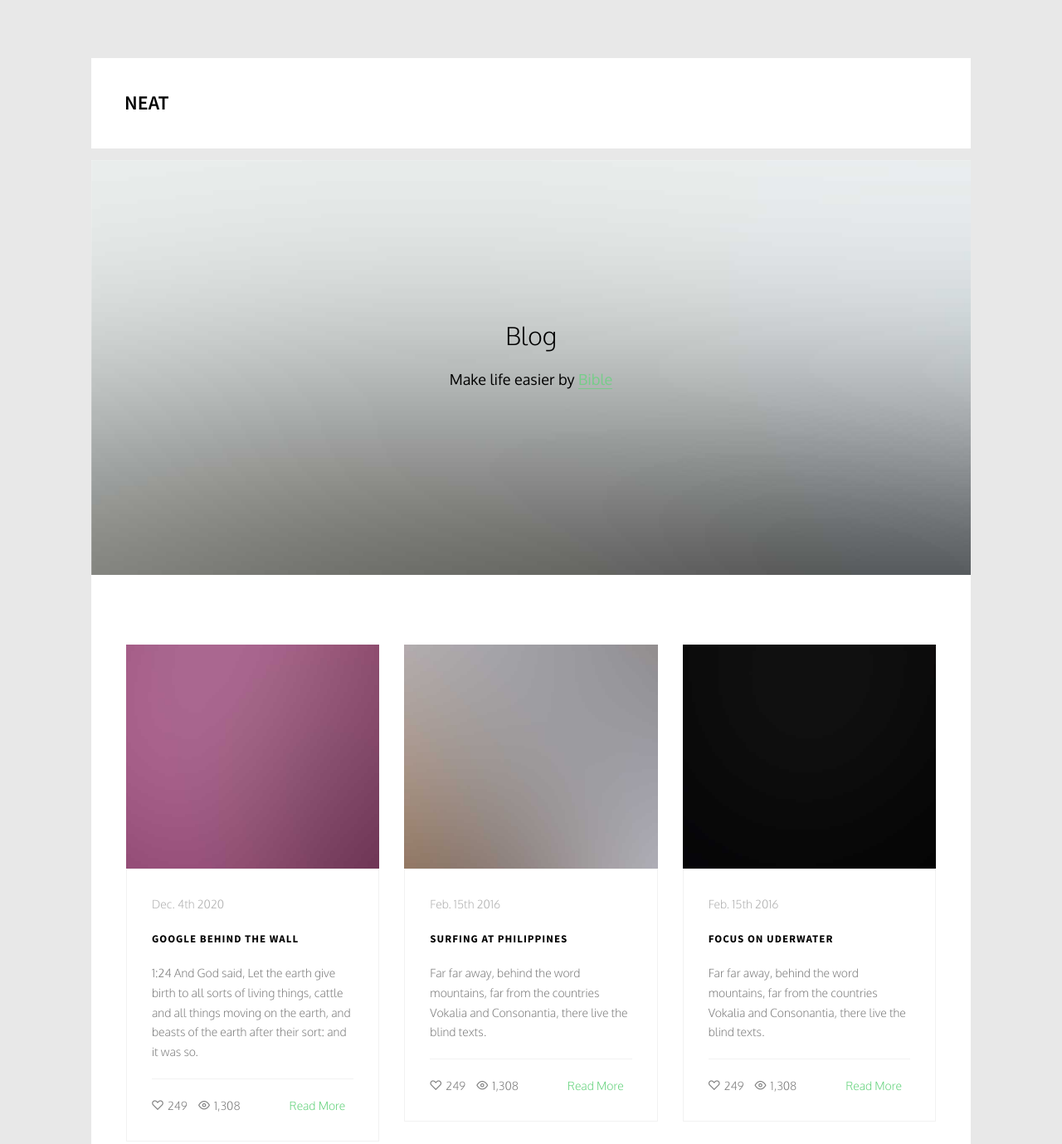
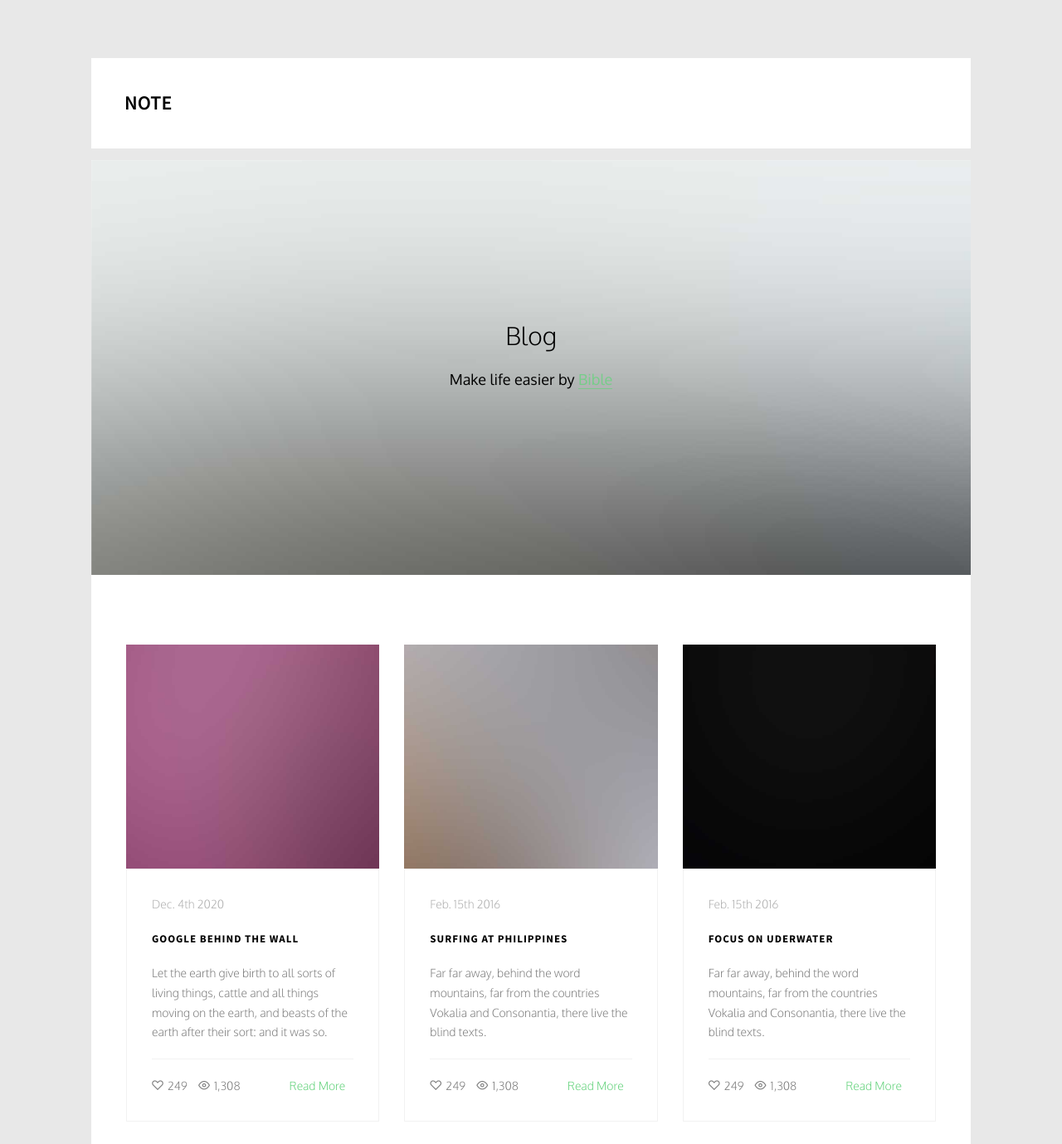
Before and after one commit to IWantToClearMyHead/IWantToClearMyHead.github.io, a plain HTML site: page note/blog.html in a window 1280 px wide. Shown: the top 1379 px of the page at 83% size. Drawn offline with Linux system fonts and the light colour scheme; files whose address does not match are found by name.

Commit message:
Update blog.html

```diff
--- a/note/blog.html
+++ b/note/blog.html
@@ -71,7 +71,7 @@
 			<div class="top-menu">
 				<div class="row">
 					<div class="col-xs-2">
-						<div id="fh5co-logo"><a href="index.html">Neat</a></div>
+						<div id="fh5co-logo"><a href="index.html">Note</a></div>
 					</div>
 					<div class="col-xs-10 text-right menu-1">
 						<!-- ul>
@@ -123,7 +123,7 @@
 						<div class="blog-text">
 							<span class="posted_on">Dec. 4th 2020</span>
 							<h3><a href="#">Google behind the wall</a></h3>
-							<p>1:24	  	And God said, Let the earth give birth to all sorts of living things, cattle and all things moving on the earth, and beasts of the earth after their sort: and it was so.</p>
+							<p>Let the earth give birth to all sorts of living things, cattle and all things moving on the earth, and beasts of the earth after their sort: and it was so.</p>
 							<ul class="stuff">
 								<li><i class="icon-heart3"></i>249</li>
 								<li><i class="icon-eye2"></i>1,308</li>
```
